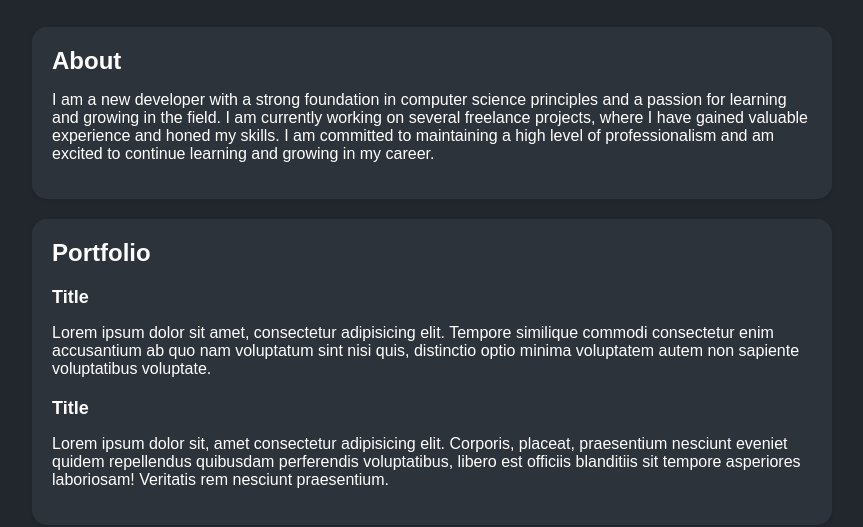
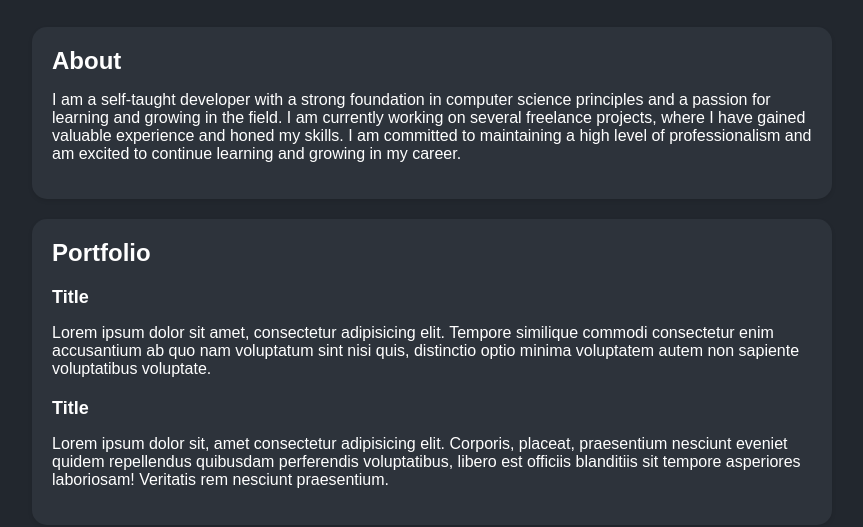
Before and after one commit to tassamoo/personal-web, a plain HTML site: page index.html in a window 1280 px wide. Shown: the part 273-800 px from the top of the page, without its empty margins (208-1071 px from the left). Drawn offline with Linux system fonts and the light colour scheme.

Commit message:
edit the about section

```diff
--- a/index.html
+++ b/index.html
@@ -27,7 +27,7 @@
   <main>
     <section id="about">
       <h2>About</h2>
-      <p>I am a new developer with a strong foundation in computer science principles and a passion for learning and growing in the field. I am currently working on several freelance projects, where I have gained valuable experience and honed my skills. I am committed to maintaining a high level of professionalism and am excited to continue learning and growing in my career.</p>
+      <p>I am a self-taught developer with a strong foundation in computer science principles and a passion for learning and growing in the field. I am currently working on several freelance projects, where I have gained valuable experience and honed my skills. I am committed to maintaining a high level of professionalism and am excited to continue learning and growing in my career.</p>
     </section>
     <section id="portfolio">
       <h2>Portfolio</h2>
```
